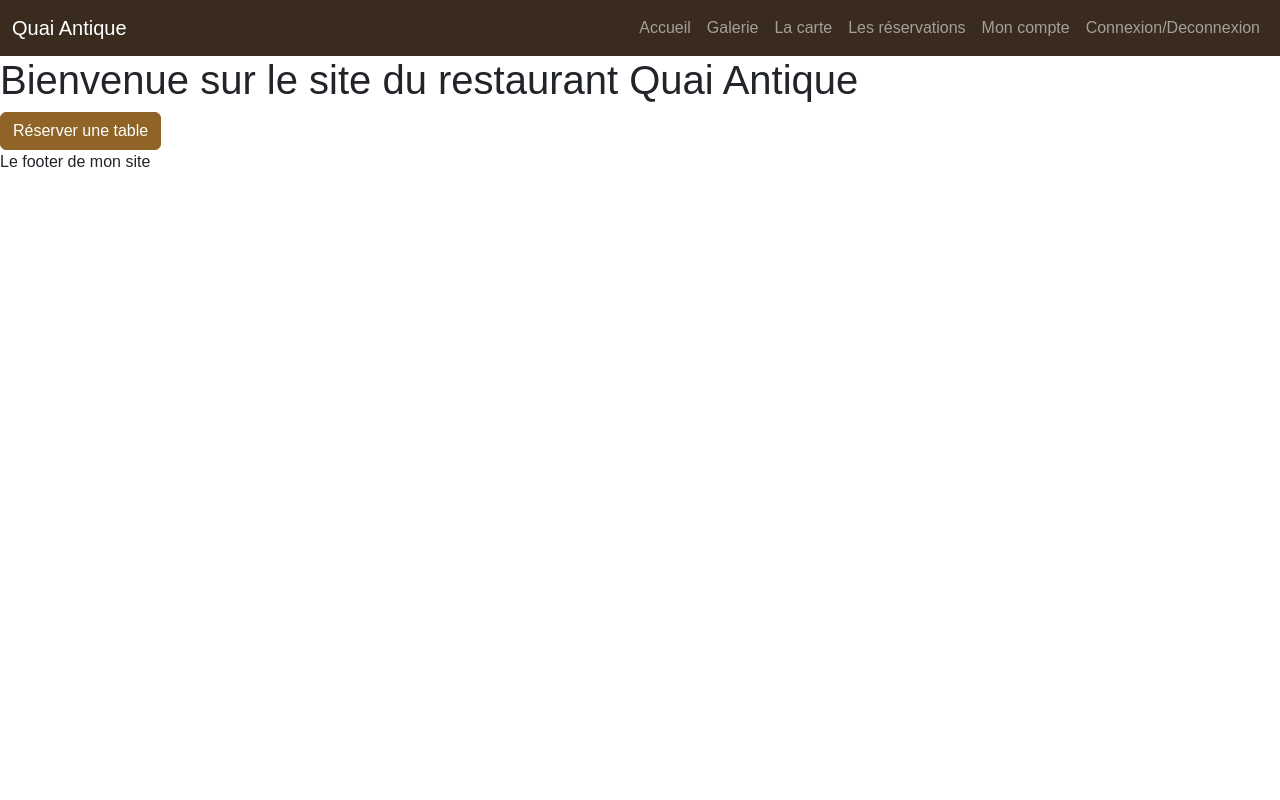
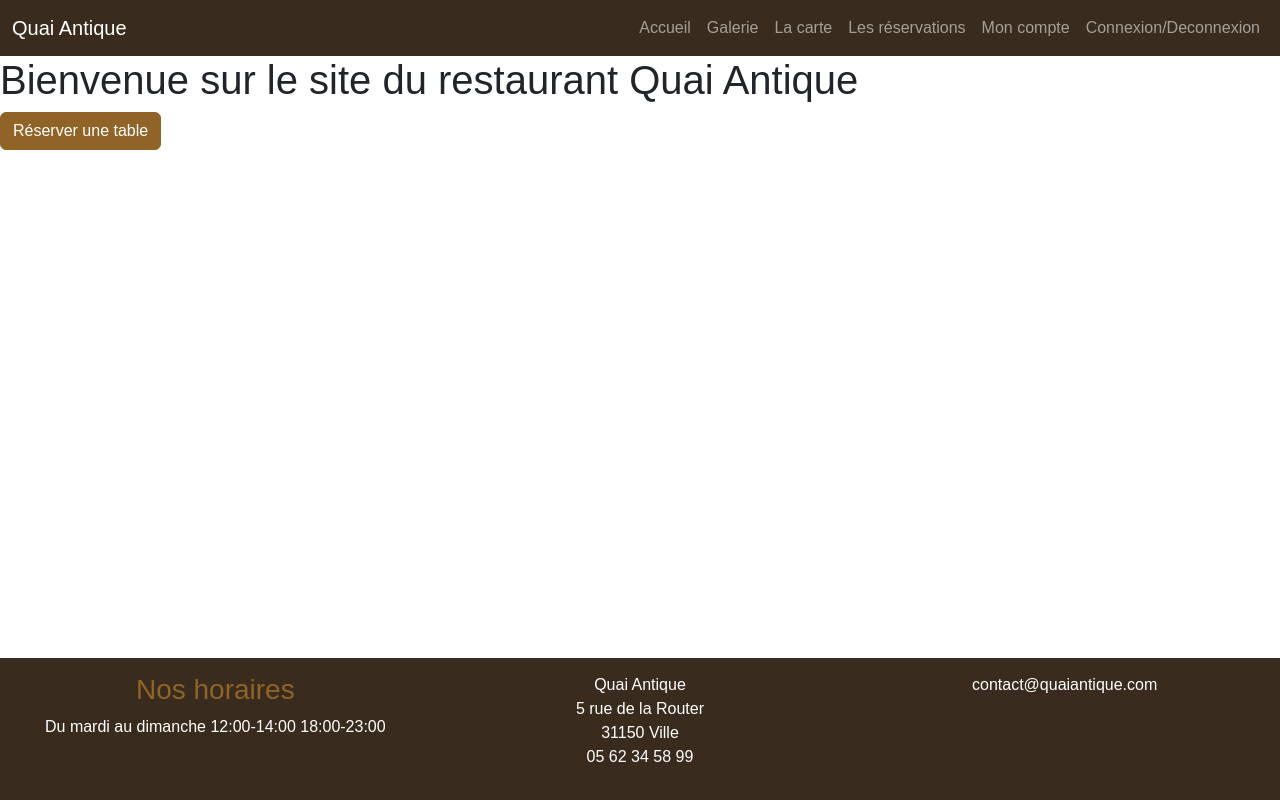
Before and after one commit to AlexKidd31/QuaiAntiqueRestaurantFront, a PHP site: page / in a window 1280 px wide. Run offline with PHP 8.4, Linux system fonts and the light colour scheme; some libraries are stand-ins or nearby versions.

Commit message:
Ajout du footer

```diff
--- a/index.html
+++ b/index.html
@@ -47,8 +47,23 @@
         <!-- Le contenu de la page sera injectée ici -->
     </main>
 
-    <footer>
-        Le footer de mon site
+    <footer class="bg-dark text-white text-center footer">
+        <div class="row">
+            <div class="col-12 col-lg-4">
+                <h3 class="text-primary">Nos horaires</h3>
+                <p>Du mardi au dimanche 12:00-14:00  18:00-23:00</p>
+            </div>
+            <div class="col-6 col-lg-4">
+                <p>Quai Antique <br/>
+                    5 rue de la Router <br/>
+                    31150 Ville <br/>
+                    05 62 34 58 99 <br/>
+                </p>
+            </div>
+            <div class="col-6 col-lg-4">
+                <p>contact@quaiantique.com</p>
+            </div>
+        </div>
     </footer>
 
     <script type="module" src="./Router/Router.js"></script>
--- a/scss/main.scss
+++ b/scss/main.scss
@@ -1,3 +1,17 @@
 
 @import url("/node_modules/bootstrap-icons/font/bootstrap-icons.css");
 @import "custom";
+
+
+html{
+    position:relative;
+    min-height:100%;
+}
+
+main{margin-bottom: 250px;}
+footer.footer {
+    padding: 15px;
+    position: absolute;
+    bottom: 0;
+    width: 100%;
+}
```
Also changed, not shown: scss/main.css, 1 other file.
